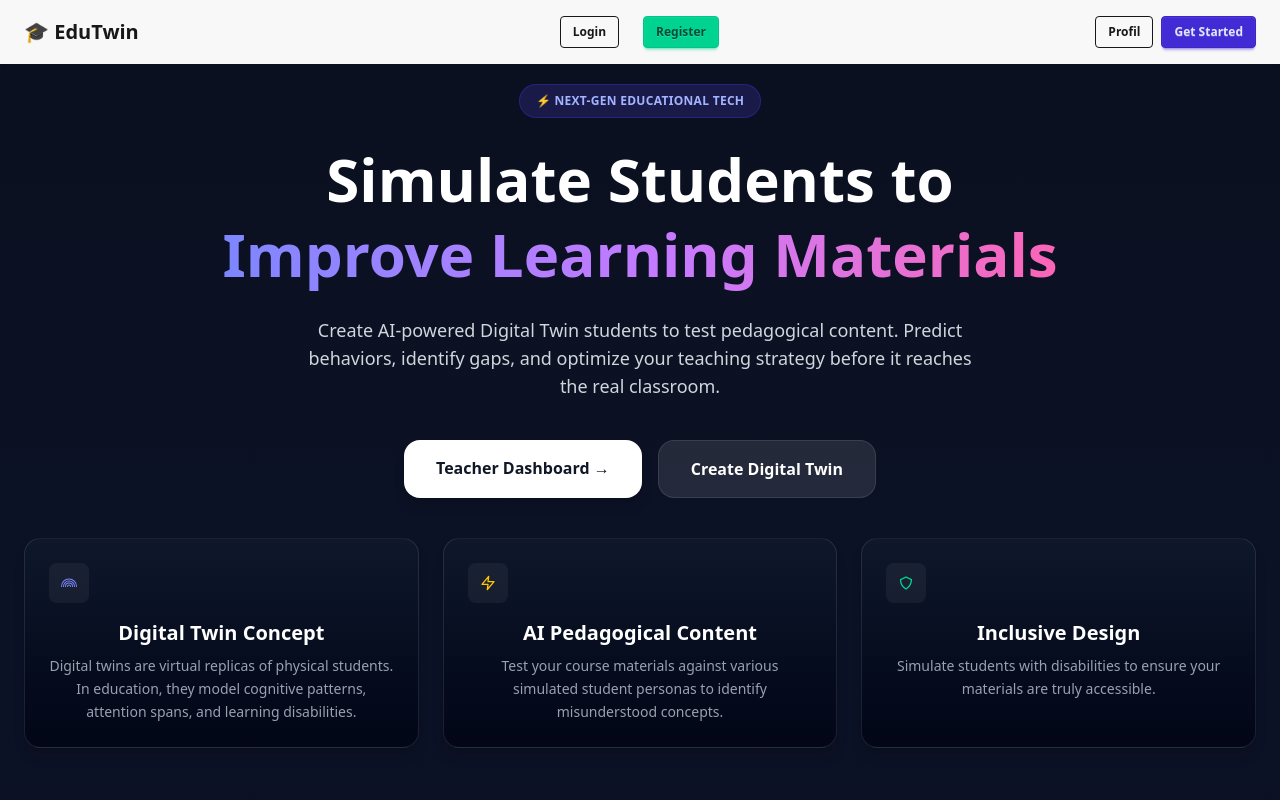
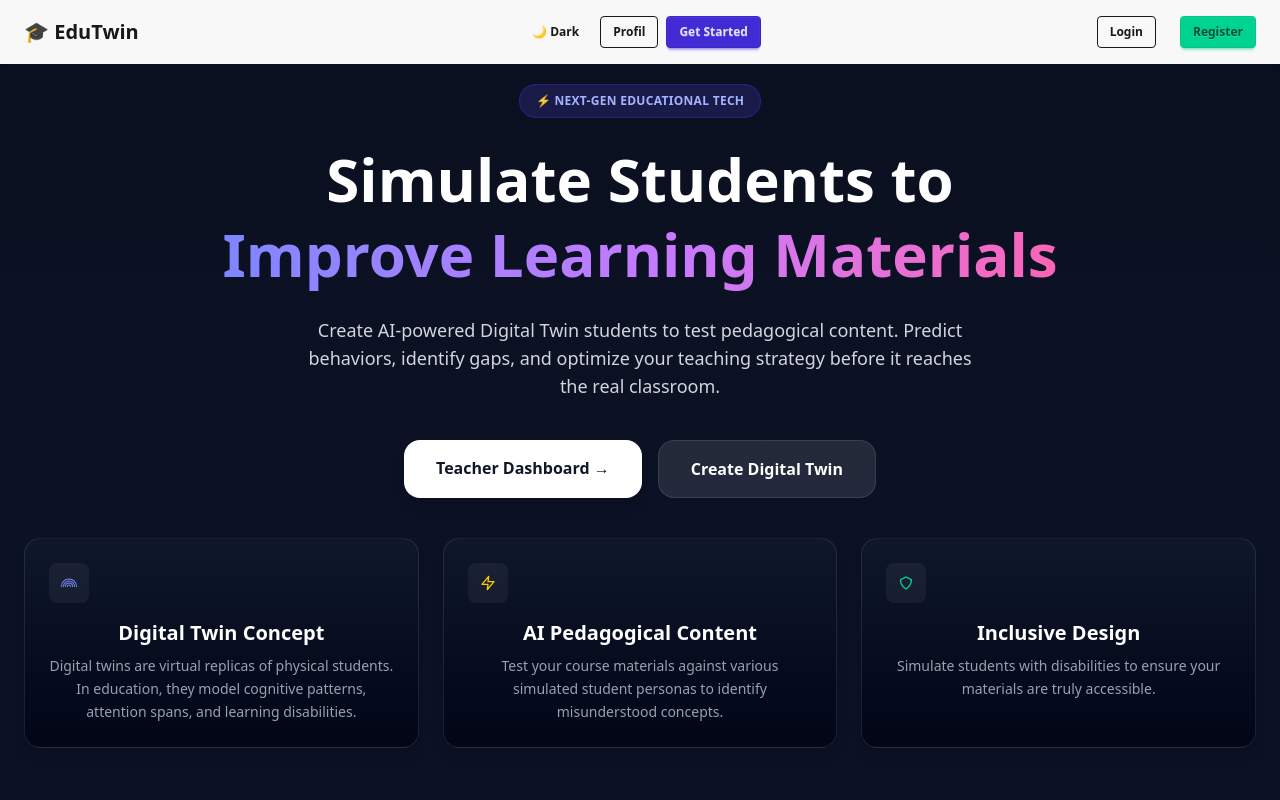
Before and after one commit to edutwin-team/edutwin-platform, a React (Vite) app: page / in a window 1280 px wide. Shown: the top 800 px of the page. Built offline with nearby package versions, Linux system fonts and the light colour scheme.

Commit message:
light dark mode EDT-62

```diff
--- a/package.json
+++ b/package.json
@@ -1,7 +1,7 @@
 {
   "name": "edutwin-platform",
   "private": true,
-  "version": "0.0.0",
+  "version": "1.0.0",
   "type": "module",
   "scripts": {
     "dev": "vite",
--- a/src/components/navbar/Navbar.tsx
+++ b/src/components/navbar/Navbar.tsx
@@ -1,47 +1,38 @@
-import { useState } from 'react';
+import { useState, useEffect } from 'react';
 import { Link } from 'react-router-dom';
 import { LoginModal } from './login/LoginModal';
 import { Register } from './register/Register';
+
 export default function Navbar() {
+  const version = __APP_VERSION__;
   const [isRegisterOpen, setIsRegisterOpen] = useState(false);
   const [isLoginOpen, setIsLoginOpen] = useState(false);
 
-  const showRegisterModal = () => {
-    setIsRegisterOpen(true);
-  };
+  const [theme, setTheme] = useState(localStorage.getItem('theme') || 'light');
 
-  const showLoginModal = () => {
-    setIsLoginOpen(true);
-  };
+  useEffect(() => {
+    document.documentElement.setAttribute('data-theme', theme);
+    localStorage.setItem('theme', theme);
+  }, [theme]);
 
-  const hideRegisterModal = () => {
-    setIsRegisterOpen(false);
-  };
-
-  const hideLoginModal = () => {
-    setIsLoginOpen(false);
-  };
+  const toggleTheme = () => setTheme(theme === 'light' ? 'dark' : 'light');
 
   return (
     <>
       <div className="navbar bg-base-200 px-6 shadow">
         <div className="flex-1">
-          <Link to="/" className="text-xl font-bold">
-            🎓 EduTwin
-          </Link>
-        </div>
-
-        <div className="flex-1">
-          <button onClick={() => showLoginModal()} className="btn btn-outline btn-sm mr-6">
-            Login
-          </button>
-
-          <button onClick={() => showRegisterModal()} className="btn btn-success btn-sm">
-            Register
-          </button>
+          <div className="tooltip tooltip-bottom" data-tip={`Version ${version}`}>
+            <Link to="/" className="text-xl font-bold">
+              🎓 EduTwin
+            </Link>
+          </div>
         </div>
 
         <div className="flex gap-2">
+          <button onClick={toggleTheme} className="btn btn-ghost btn-sm">
+            {theme === 'light' ? '🌙 Dark' : '☀️ Light'}
+          </button>
+
           <Link to="/profile" className="btn btn-outline btn-sm">
             Profil
           </Link>
@@ -50,10 +41,20 @@ export default function Navbar() {
             Get Started
           </Link>
         </div>
+
+        <div className="flex-1 flex justify-end">
+          <button onClick={() => setIsLoginOpen(true)} className="btn btn-outline btn-sm mr-6">
+            Login
+          </button>
+
+          <button onClick={() => setIsRegisterOpen(true)} className="btn btn-success btn-sm">
+            Register
+          </button>
+        </div>
       </div>
 
-      <Register isOpen={isRegisterOpen} onClose={() => hideRegisterModal()} />
-      <LoginModal isOpen={isLoginOpen} onClose={() => hideLoginModal()} />
+      <Register isOpen={isRegisterOpen} onClose={() => setIsRegisterOpen(false)} />
+      <LoginModal isOpen={isLoginOpen} onClose={() => setIsLoginOpen(false)} />
     </>
   );
 }
--- a/src/components/navbar/login/LoginModal.tsx
+++ b/src/components/navbar/login/LoginModal.tsx
@@ -16,17 +16,19 @@ export const LoginModal = ({ isOpen, onClose }: LoginModalProps) => {
         <div className="max-h-[80vh] overflow-y-scroll p-4">
           <h3 className="font-bold mb-4 text-5xl text-center">Connexion</h3>
 
-          <p className="text-info-content text-center">
+          <p className="text-info-content text-center dark:text-white">
             Veuillez entrer vos informations pour accéder à votre compte.
           </p>
 
-          <hr className="mx-auto my-4 w-3/4 text-info-content" />
+          <hr className="mx-auto my-4 w-3/4 text-info-content dark:text-white" />
 
           <form>
             <div className="grid grid-cols-1 lg:grid-cols-2 gap-6 mt-5">
               {/* LEFT SIDE */}
               <div className="flex flex-col gap-4">
-                <h1 className="text-info-content font-bold">Informations de connexion</h1>
+                <h1 className="text-info-content font-bold dark:text-white">
+                  Informations de connexion
+                </h1>
 
                 {/* Email */}
                 <label className="input input-bordered flex items-center gap-2">
@@ -49,7 +51,7 @@ export const LoginModal = ({ isOpen, onClose }: LoginModalProps) => {
                   <span className="text-primary font-semibold">Bienvenue 👋</span>
                 </div>
 
-                <p className="text-info-content text-sm">
+                <p className="text-info-content text-sm dark:text-white">
                   Connectez-vous pour accéder à votre espace personnel.
                 </p>
               </div>
@@ -68,7 +70,7 @@ export const LoginModal = ({ isOpen, onClose }: LoginModalProps) => {
           </form>
 
           {/* Bottom link */}
-          <p className="ml-13 mt-3 text-info-content">
+          <p className="ml-13 mt-3 text-info-content dark:text-white">
             Vous n'avez pas encore un compte ?{' '}
             <span onClick={onClose} className="text-primary cursor-pointer">
               S'inscrire
--- a/src/components/navbar/register/modals/RegisterModal.tsx
+++ b/src/components/navbar/register/modals/RegisterModal.tsx
@@ -29,7 +29,7 @@ export const RegisterModal = ({ isOpen, onClose, step, setStep }: RegisterModalP
 
           {/* Progress */}
           <div className="text-center mb-6">
-            <div className="text-sm text-gray-500">Étape {step} sur 2</div>
+            <div className="text-sm text-gray-500 dark:text-white">Étape {step} sur 2</div>
             <progress className="progress progress-primary w-full mt-2" value={step} max={2} />
           </div>
 
@@ -39,7 +39,9 @@ export const RegisterModal = ({ isOpen, onClose, step, setStep }: RegisterModalP
               {step === 1 && (
                 <>
                   <div className="flex flex-col gap-4">
-                    <h1 className="font-bold text-info-content">Données personnelles</h1>
+                    <h1 className="font-bold text-info-content dark:text-white">
+                      Données personnelles
+                    </h1>
 
                     <label className="input input-bordered flex items-center gap-2">
                       <HiOutlineUser className="h-4 w-4 opacity-70" />
@@ -84,7 +86,9 @@ export const RegisterModal = ({ isOpen, onClose, step, setStep }: RegisterModalP
               {step === 2 && (
                 <>
                   <div className="flex flex-col gap-4">
-                    <h1 className="font-bold text-info-content">Informations professionnelles</h1>
+                    <h1 className="font-bold text-info-content dark:text-white">
+                      Informations professionnelles
+                    </h1>
 
                     <label className="input input-bordered flex items-center gap-2">
                       <HiOutlineOfficeBuilding className="h-4 w-4 opacity-70" />
--- a/src/index.css
+++ b/src/index.css
@@ -1,2 +1,8 @@
-@import "tailwindcss";
-@plugin "daisyui";
+@import 'tailwindcss';
+@plugin "daisyui" {
+  themes:
+    light --default,
+    dark --prefersdark;
+}
+
+@custom-variant dark (&:where([data-theme=dark], [data-theme=dark] *));
--- /dev/null
+++ b/src/vite-env.d.ts
@@ -0,0 +1 @@
+declare const __APP_VERSION__: string;
--- a/vite.config.ts
+++ b/vite.config.ts
@@ -1,13 +1,17 @@
 import { defineConfig } from 'vitest/config';
 import react from '@vitejs/plugin-react';
 import tailwindcss from '@tailwindcss/vite';
+import pkg from './package.json';
 
 export default defineConfig({
   plugins: [tailwindcss(), react()],
-  base: "/",
+  define: {
+    __APP_VERSION__: JSON.stringify(pkg.version),
+  },
+  base: '/',
   test: {
-    globals: true,                   // permet d'utiliser describe/it/expect sans import
-    environment: 'jsdom',            // simule le DOM pour React
+    globals: true, // permet d'utiliser describe/it/expect sans import
+    environment: 'jsdom', // simule le DOM pour React
     setupFiles: './tests/setupTests.ts',
     include: ['tests/**/*.test.{ts,tsx}'], // fichiers de test
   },
```
